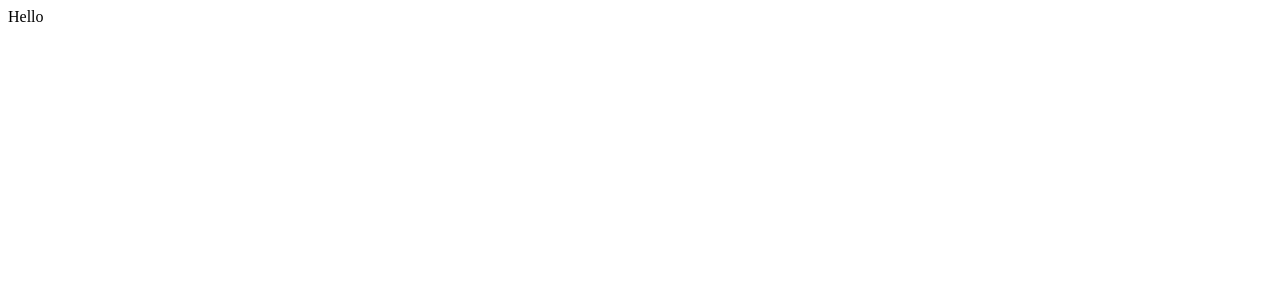
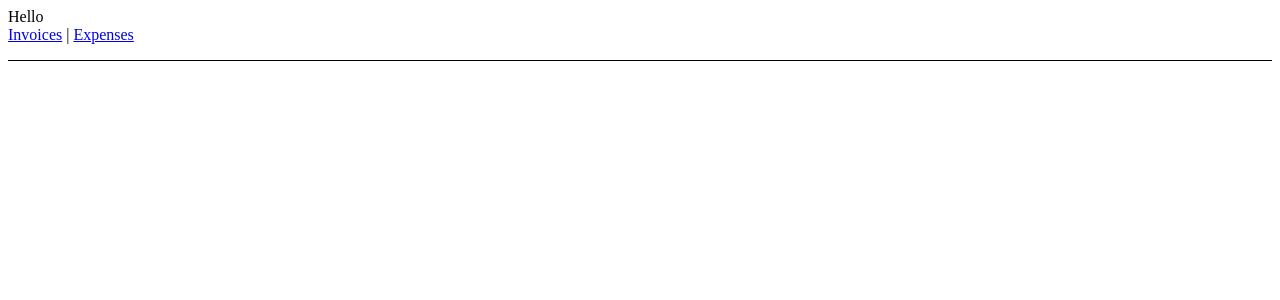
Before and after one commit to afshin4460/React-router-dom-with-reactapp.ir, a React (Create React App) app: page / in a window 1280 px wide. Shown: the top 300 px of the page. Built offline with nearby package versions, Linux system fonts and the light colour scheme.

Commit message:
Router added

```diff
--- a/src/App.js
+++ /dev/null
@@ -1,9 +0,0 @@
-import react from 'react';
-
-function App() {
-  return (
-    <div>Hello</div>
-  );
-}
-
-export default App;
--- /dev/null
+++ b/src/App.jsx
@@ -0,0 +1,16 @@
+import React from 'react';
+import {NavLink} from 'react-router-dom';
+
+function App() {
+  return (
+    <>
+      <div>Hello</div>
+      <nav style={{borderBottom: 'solid 1px', paddingBottom: '1rem'}}>
+        <NavLink to='/invoices'>Invoices</NavLink> |{' '}
+        <NavLink to='/expenses'>Expenses</NavLink>
+      </nav>
+    </>
+  );
+}
+
+export default App;
--- /dev/null
+++ b/src/components/expenses.jsx
@@ -0,0 +1,11 @@
+import React from 'react';
+
+function Expenses() {
+    return (
+        <>
+            <h1>Expenses</h1>
+        </>
+    );
+}
+
+export default Expenses;
--- /dev/null
+++ b/src/components/invoices.jsx
@@ -0,0 +1,11 @@
+import React from 'react';
+
+function Invoices() {
+    return (
+        <>
+            <h1>Invoices</h1>
+        </>
+    );
+}
+
+export default Invoices;
--- a/src/index.js
+++ b/src/index.js
@@ -1,10 +1,17 @@
 import React from 'react';
 import ReactDOM from 'react-dom/client';
+import {BrowserRouter as Router, Routes, Route} from 'react-router-dom';
 import App from './App';
+import Invoices from './components/invoices';
+import Expenses from './components/expenses';
 
 const root = ReactDOM.createRoot(document.getElementById('root'));
 root.render(
-  <React.StrictMode>
-    <App />
-  </React.StrictMode>
+  <Router>
+    <Routes>
+      <Route path='/' element={<App />} />
+      <Route path='invoices' element={<Invoices />} />
+      <Route path='expenses' element={<Expenses />} />
+    </Routes>
+  </Router>
 );
```
